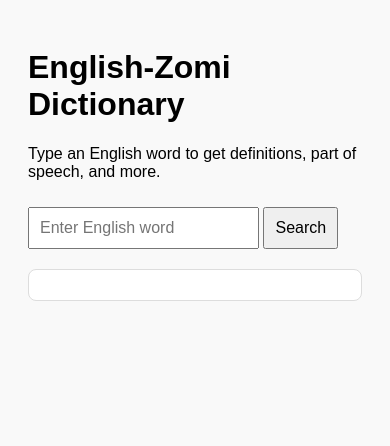
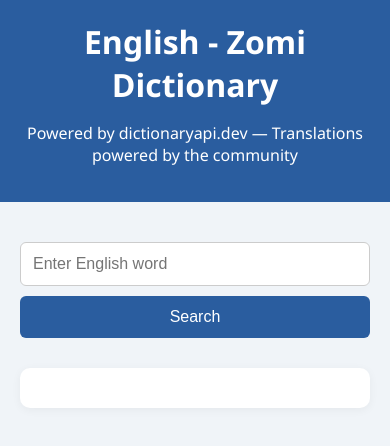
Before and after one commit to ThangCLian/english-zomi-dictionary, a plain HTML site: page index.html in a window 390 px wide. Drawn offline with Linux system fonts and the light colour scheme.

Commit message:
Added responsiveness and ZomiTranslations

```diff
--- a/index.html
+++ b/index.html
@@ -1,45 +1,130 @@
 <!DOCTYPE html>
 <html lang="en">
 <head>
-  <meta charset="UTF-8">
-  <meta name="viewport" content="width=device-width, initial-scale=1.0">
-  <title>English-Zomi Dictionary</title>
+  <meta charset="UTF-8" />
+  <meta name="viewport" content="width=device-width, initial-scale=1.0"/>
+  <title>English - Zomi Dictionary</title>
   <style>
+    * {
+      box-sizing: border-box;
+    }
+
     body {
-      font-family: Arial, sans-serif;
+      font-family: "Segoe UI", Tahoma, Geneva, Verdana, sans-serif;
+      background-color: #f0f4f8;
+      margin: 0;
+      padding: 0;
+    }
+
+    header {
+      background-color: #2a5d9f;
+      color: white;
       padding: 20px;
-      background-color: #f9f9f9;
+      text-align: center;
     }
-    input, button {
+
+    main {
+      padding: 20px;
+      max-width: 800px;
+      margin: auto;
+    }
+
+    h1 {
+      margin: 0;
+    }
+
+    .search-box {
+      display: flex;
+      flex-direction: column;
+      gap: 10px;
+      margin-top: 20px;
+    }
+
+    input[type="text"] {
+      padding: 12px;
+      font-size: 16px;
+      border: 1px solid #ccc;
+      border-radius: 6px;
+    }
+
+    button {
+      padding: 12px;
+      font-size: 16px;
+      background-color: #2a5d9f;
+      color: white;
+      border: none;
+      border-radius: 6px;
+      cursor: pointer;
+    }
+
+    button:hover {
+      background-color: #1f4780;
+    }
+
+    .result {
+      margin-top: 30px;
+      background-color: #fff;
+      padding: 20px;
+      border-radius: 10px;
+      box-shadow: 0 2px 10px rgba(0,0,0,0.05);
+    }
+
+    .result h2 {
+      margin-top: 0;
+    }
+
+    .zomi-translation {
+      margin-top: 10px;
+      background: #eef4fa;
       padding: 10px;
-      font-size: 16px;
-      margin-top: 10px;
+      border-left: 4px solid #2a5d9f;
+      border-radius: 6px;
     }
-    .result {
-      margin-top: 20px;
-      padding: 15px;
-      background-color: #fff;
-      border: 1px solid #ddd;
-      border-radius: 8px;
+
+    @media (max-width: 600px) {
+      input[type="text"],
+      button {
+        width: 100%;
+      }
     }
   </style>
 </head>
 <body>
-  <h1>English-Zomi Dictionary</h1>
-  <p>Type an English word to get definitions, part of speech, and more.</p>
-  <input type="text" id="wordInput" placeholder="Enter English word">
-  <button onclick="lookupWord()">Search</button>
 
-  <div class="result" id="result"></div>
+  <header>
+    <h1>English - Zomi Dictionary</h1>
+    <p>Powered by dictionaryapi.dev — Translations powered by the community</p>
+  </header>
+
+  <main>
+    <div class="search-box">
+      <input type="text" id="wordInput" placeholder="Enter English word" />
+      <button onclick="lookupWord()">Search</button>
+    </div>
+
+    <div class="result" id="result"></div>
+  </main>
 
   <script>
+    const zomiTranslations = {
+      "love": "ngiahna",
+      "friend": "lawm",
+      "peace": "daihna",
+      "food": "ann",
+      "water": "tui",
+      "sun": "ni",
+      "moon": "kha",
+      "school": "sanginn",
+      "home": "inn"
+    };
+
     async function lookupWord() {
-      const word = document.getElementById('wordInput').value.trim();
-      const resultDiv = document.getElementById('result');
-      resultDiv.innerHTML = '';
+      const word = document.getElementById("wordInput").value.trim().toLowerCase();
+      const resultDiv = document.getElementById("result");
+      resultDiv.innerHTML = "";
 
       if (!word) {
-        resultDiv.innerHTML = '<p>Please enter a word.</p>';
+        resultDiv.innerHTML = "<p>Please enter a word.</p>";
         return;
       }
 
@@ -47,18 +132,24 @@
 
       try {
         const response = await fetch(url);
-        if (!response.ok) throw new Error('Word not found');
+        if (!response.ok) throw new Error("Word not found.");
         const data = await response.json();
 
         const definitions = data[0].meanings.map(meaning => `
           <div>
             <strong>Part of speech:</strong> ${meaning.partOfSpeech}<br>
-            ${meaning.definitions.map(def => `<p><strong>Definition:</strong> ${def.definition}</p>`).join('')}
+            ${meaning.definitions.map(def => `<p><strong>Definition:</strong> ${def.definition}</p>`).join("")}
           </div>
-        `).join('');
+        `).join("");
+
+        const zomi = zomiTranslations[word];
+        const zomiHTML = zomi
+          ? `<div class="zomi-translation"><strong>Zomi Translation:</strong> ${zomi}</div>`
+          : `<div class="zomi-translation"><strong>Zomi Translation:</strong> Not available</div>`;
 
         resultDiv.innerHTML = `
           <h2>${data[0].word}</h2>
+          ${zomiHTML}
           ${definitions}
         `;
       } catch (error) {
```
